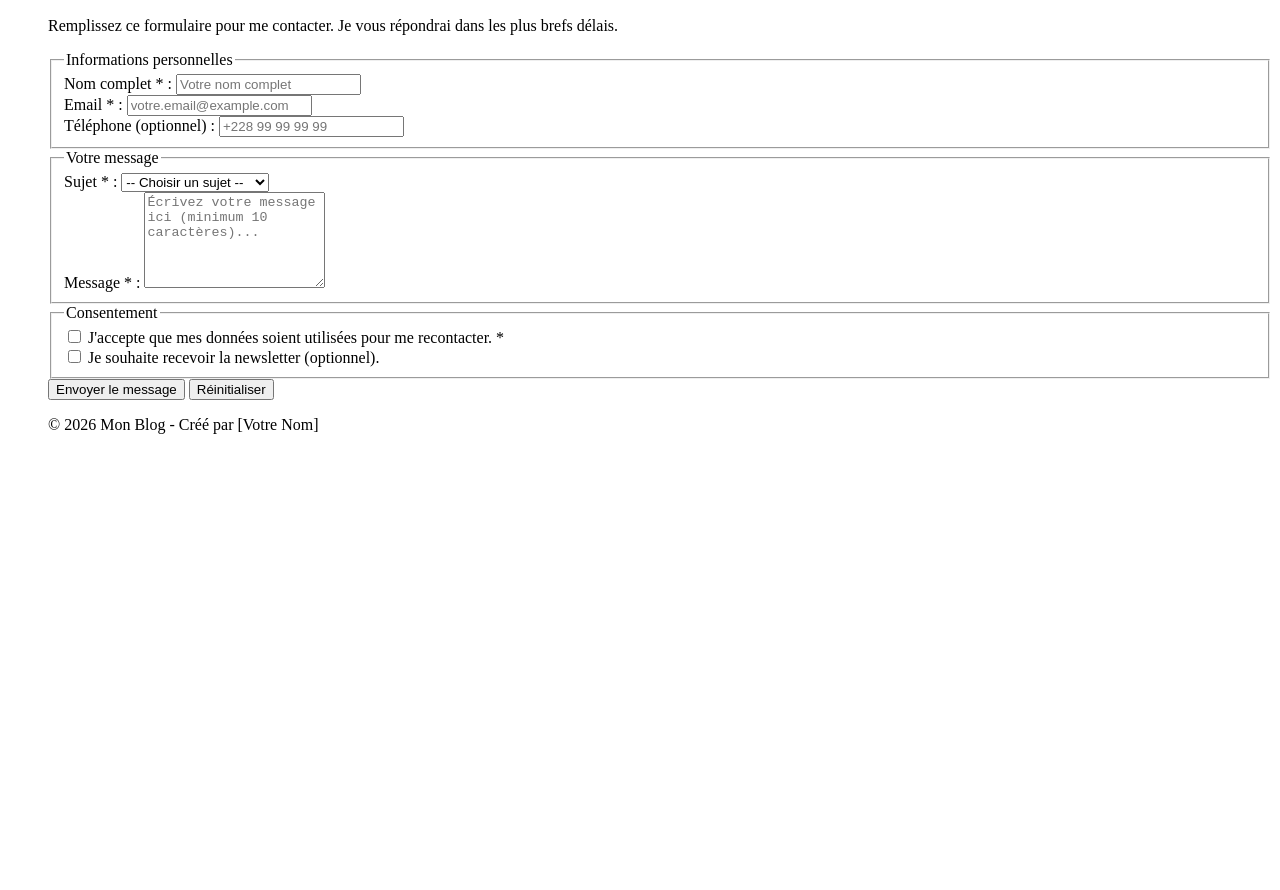
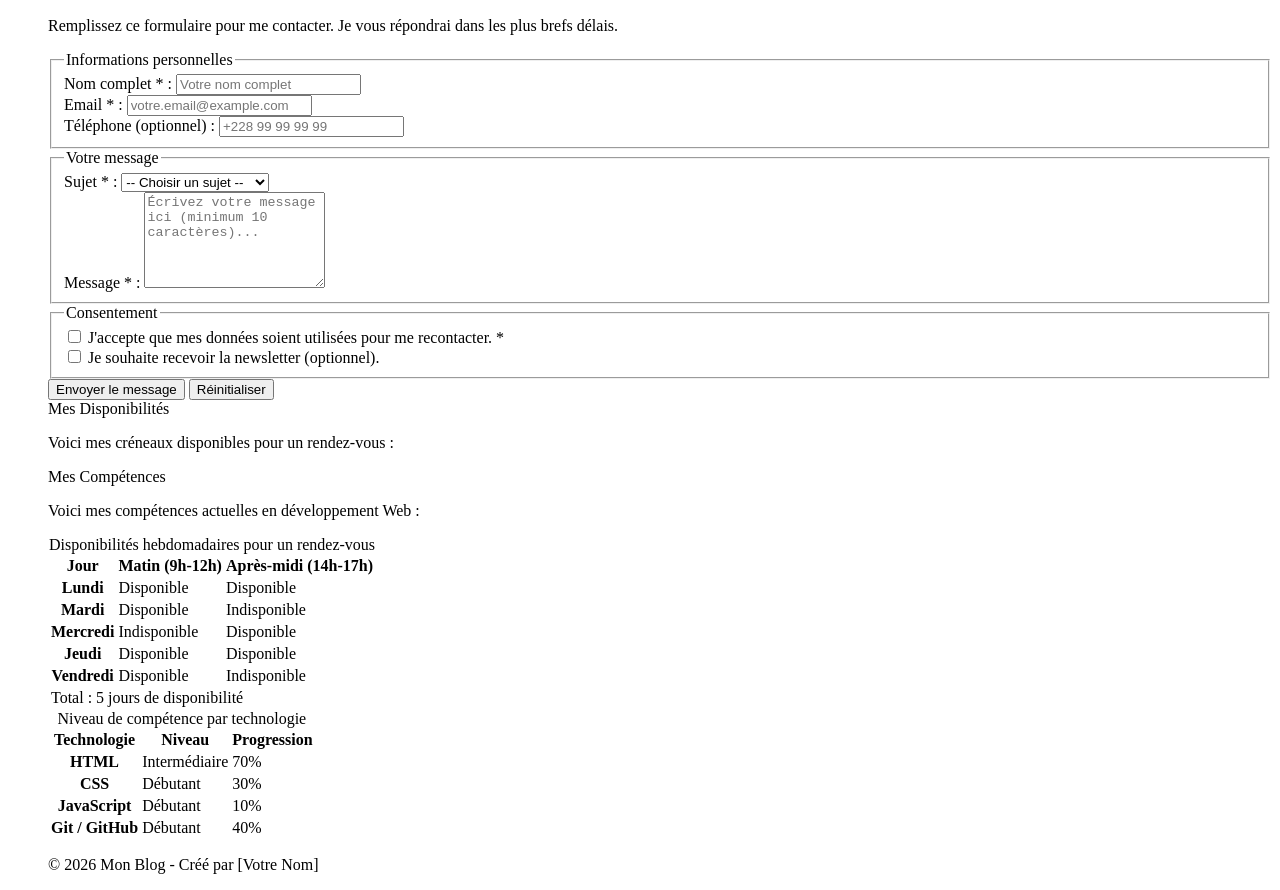
Before and after one commit to gta4x/ipnet-it130-gloire, a plain HTML site: page contact.html in a window 1280 px wide. Shown: the part 184-1074 px from the top of the page. Before the commit the page ends 800 px from the top, so only its background shows below. Drawn offline with Linux system fonts and the light colour scheme.

Commit message:
ajout des tableaux disponibilités et compétences

```diff
--- a/contact.html
+++ b/contact.html
@@ -94,11 +94,84 @@ recontacter. <span aria-hidden="true">*</span>
         <button type="submit">Envoyer le message</button>
         <button type="reset">Réinitialiser</button>
     </div>
-</form
-Travaux pratiques – Semaine 3
-Page 4 of 12
-    <!-- Groupe 3 : Consentement -
-Travaux pratiques – Semaine 3
+</form<h2>Mes Disponibilités</h2>
+<p>Voici mes créneaux disponibles pour un rendez-vous :</p>
+<table>
+    <caption>Disponibilités hebdomadaires pour un rendez-vous</caption>
+    <thead>
+        <tr>
+            <th scope="col">Jour</th>
+            <th scope="col">Matin (9h-12h)</th>
+            <th scope="col">Après-midi (14h-17h)</th>
+        </tr>
+    </thead>
+    <tbody>
+        <tr>
+            <th scope="row">Lundi</th>
+            <td>Disponible</td>
+            <td>Disponible</td>
+        </tr>
+        <tr>
+            <th scope="row">Mardi</th>
+            <td>Disponible</td>
+            <td>Indisponible</td>
+        </tr>
+        <tr>
+            <th scope="row">Mercredi</th>
+            <td>Indisponible</td>
+            <td>Disponible</td>
+        </tr>
+        <tr>
+            <th scope="row">Jeudi</th>
+            <td>Disponible</td>
+            <td>Disponible</td>
+        </tr>
+        <tr>
+            <th scope="row">Vendredi</th>
+            <td>Disponible</td>
+            <td>Indisponible</td>
+        </tr>
+    </tbody>
+    <tfoot>
+        <tr>
+            <td colspan="3">Total : 5 jours de disponibilité</td>
+        </tr>
+    </tfoot>
+</table<h2>Mes Compétences</h2>
+<p>Voici mes compétences actuelles en développement Web :</p>
+<table>
+    <caption>Niveau de compétence par technologie</caption>
+    <thead>
+        <tr>
+            <th scope="col">Technologie</th>
+            <th scope="col">Niveau</th>
+            <th scope="col">Progression</th>
+        </tr>
+    </thead>
+    <tbody>
+        <tr>
+            <th scope="row">HTML</th>
+            <td>Intermédiaire</td>
+            <td>70%</td>
+        </tr>
+        <tr>
+            <th scope="row">CSS</th>
+            <td>Débutant</td>
+            <td>30%</td>
+        </tr>
+        <tr>
+            <th scope="row">JavaScript</th>
+            <td>Débutant</td>
+            <td>10%</td>
+        </tr>
+        <tr>
+<th scope="row">Git / GitHub</th>
+<td>Débutant</td>
+<td>40%</td>
+</tr>
+</tbody>
+</table
+
         </section>
     </main>
     <footer>
```
